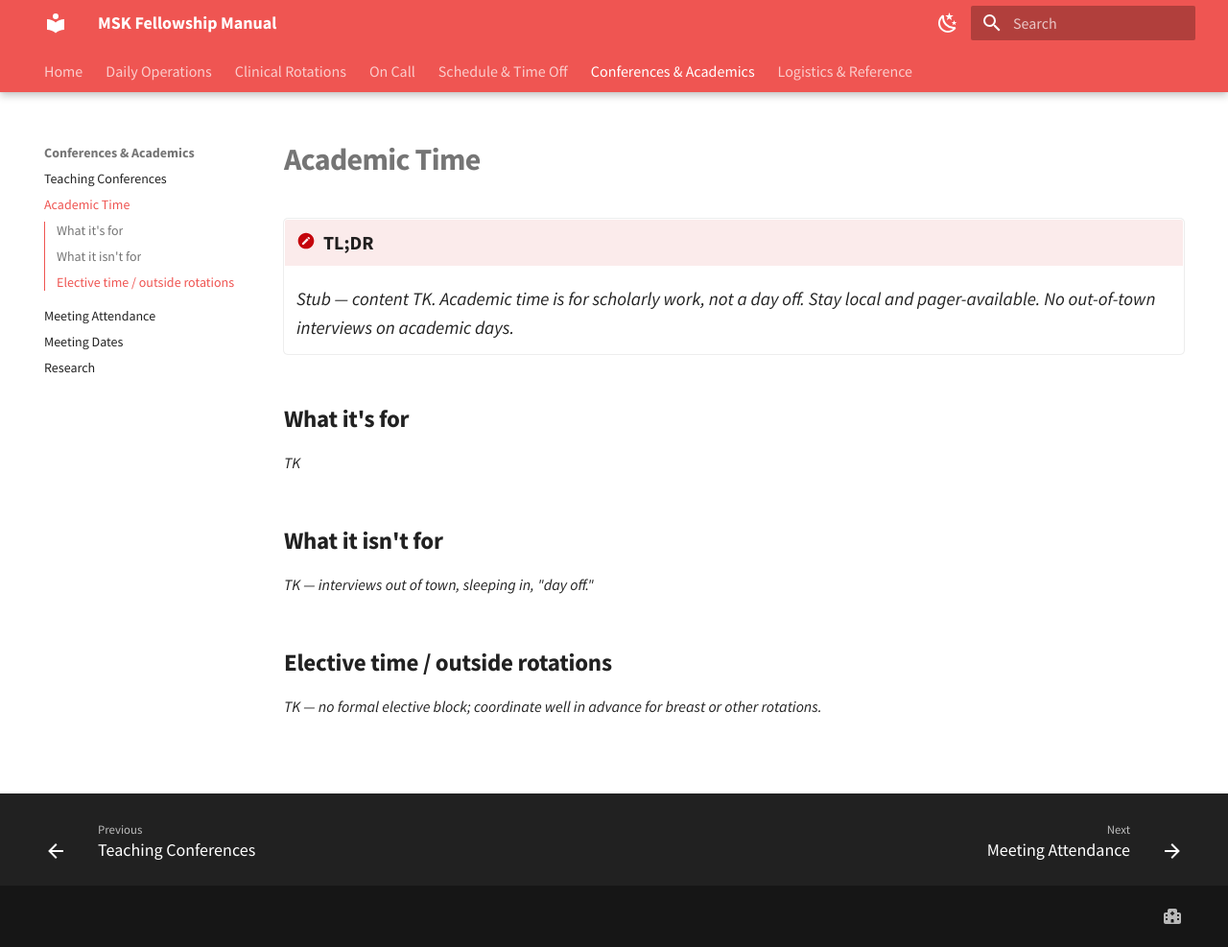
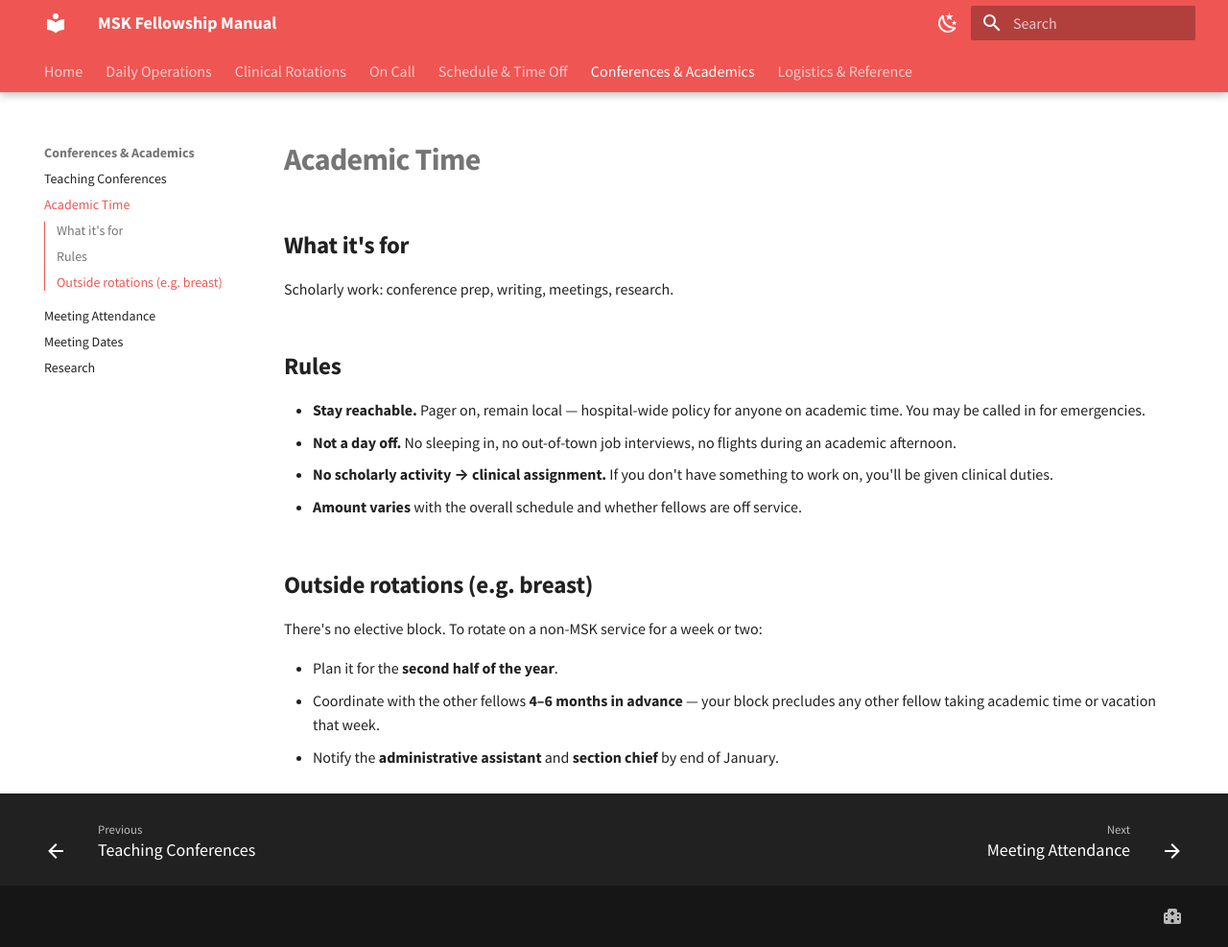
Before and after one commit to UW-MSK-Rads/msk-fellowship-manual, an MkDocs documentation site: the page built from docs/academic-time.md, in a window 1280 px wide and 987 px high. Shown: the whole window at 96% size. Built offline with MkDocs 1.6.1 and Material for MkDocs 9.7.7, drawn with Linux system fonts in a browser that asks for light colours.

Commit message:
Draft Academic Time page
Replace stub with condensed rules: scholarly-use definition, pager
availability requirement, no out-of-town interviews, clinical
reassignment if no scholarly work, and the H2-of-year outside
rotation coordination policy (4-6 months lead, end-of-January
notification).

Co-Authored-By: Claude Opus 4.7 <noreply@anthropic.com>

```diff
--- a/docs/academic-time.md
+++ b/docs/academic-time.md
@@ -1,16 +1,20 @@
 # Academic Time
-
-!!! tldr "TL;DR"
-    *Stub — content TK. Academic time is for scholarly work, not a day off. Stay local and pager-available. No out-of-town interviews on academic days.*
 
 ## What it's for
 
-*TK*
+Scholarly work: conference prep, writing, meetings, research.
 
-## What it isn't for
+## Rules
 
-*TK — interviews out of town, sleeping in, "day off."*
+- **Stay reachable.** Pager on, remain local — hospital-wide policy for anyone on academic time. You may be called in for emergencies.
+- **Not a day off.** No sleeping in, no out-of-town job interviews, no flights during an academic afternoon.
+- **No scholarly activity → clinical assignment.** If you don't have something to work on, you'll be given clinical duties.
+- **Amount varies** with the overall schedule and whether fellows are off service.
 
-## Elective time / outside rotations
+## Outside rotations (e.g. breast)
 
-*TK — no formal elective block; coordinate well in advance for breast or other rotations.*
+There's no elective block. To rotate on a non-MSK service for a week or two:
+
+- Plan it for the **second half of the year**.
+- Coordinate with the other fellows **4–6 months in advance** — your block precludes any other fellow taking academic time or vacation that week.
+- Notify the **administrative assistant** and **section chief** by end of January.
```
